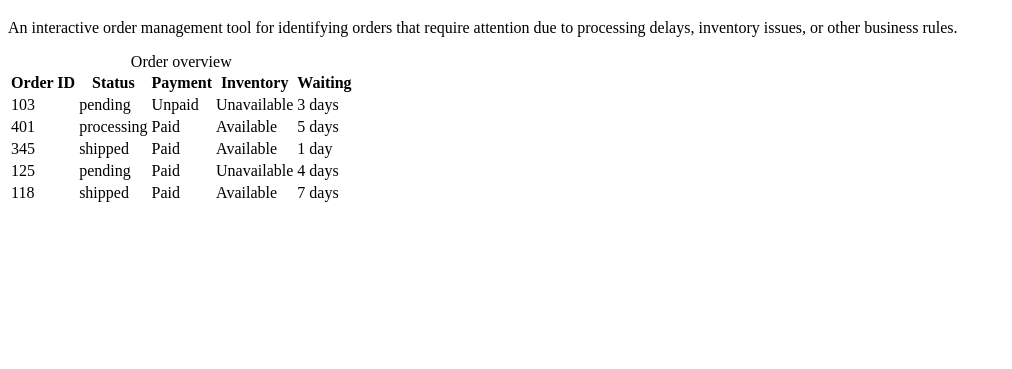
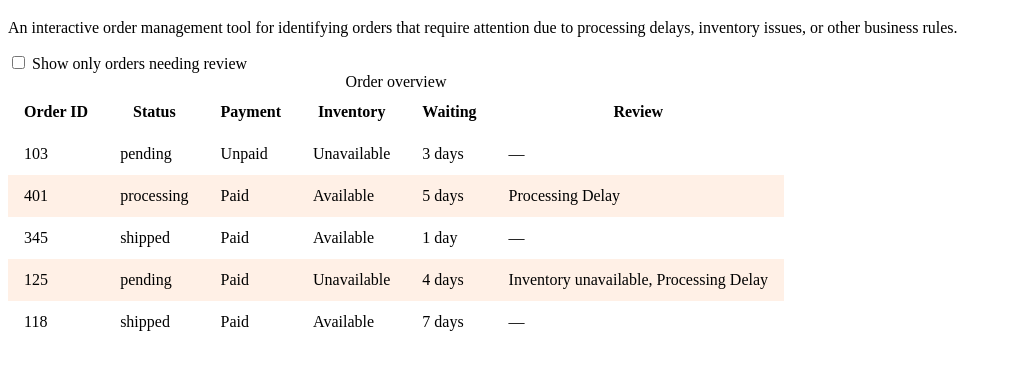
Before and after one commit to dross73/portfolio-2026, a plain HTML site: page lab/order-review.html in a window 1280 px wide. Shown: the part 61-430 px from the top of the page, without its empty margins (0-1012 px from the left). Drawn offline with Linux system fonts and the light colour scheme.

Commit message:
Add order review filtering, styling, and JSDoc

```diff
--- /dev/null
+++ b/css/lab/order-review.css
@@ -0,0 +1,9 @@
+.needs-review {
+  background-color: #fff0e6;
+}
+table {
+  border-collapse: collapse;
+}
+th, td {
+  padding: 0.75rem 1rem;
+}
--- a/js/lab/order-review.js
+++ b/js/lab/order-review.js
@@ -1,6 +1,17 @@
+/**
+ * Represents an order in the review console.
+ *
+ * @typedef {Object} Order
+ * @property {number} id - Unique order identifier.
+ * @property {'pending'|'processing'|'shipped'} status - Current order status.
+ * @property {boolean} paid - Whether the order has been paid.
+ * @property {boolean} inventoryAvailable - Whether inventory is available.
+ * @property {number} daysWaiting - Number of days the order has been waiting.
+ */
+
 // Sample order records for testing.
+/** @type {Order[]} */
 const orders = [
-  // Your existing order objects
   {
     id: 103,
     status: 'pending',
@@ -39,46 +50,22 @@ const orders = [
 ];
 // Get the table body where the order rows will be inserted.
 const tableBody = document.querySelector('tbody');
-// Get the orders that meet our review criteria.
-const reviewOrders = getOrdersNeedingReview(orders);
 
-// Loop through all orders to build the table, including those that don't need review.
-for (const order of orders) {
-  const row = document.createElement('tr');
-  // Check whether the current order is flagged for review.
-  // THis works because both arrays reference the same order objects.
-  const needsReview = reviewOrders.includes(order);
-  const idCell = document.createElement('td');
-  const statusCell = document.createElement('td');
-  const paidCell = document.createElement('td');
-  const inventoryAvailableCell = document.createElement('td');
-  const daysWaitingCell = document.createElement('td');
+const reviewOnlyCheckbox = document.querySelector('#review-only');
 
-  console.log(order.id, needsReview);
+// Update the displayed orders when the review-only checkbox changes.
+reviewOnlyCheckbox.addEventListener('change', (event) => {
+  const ordersToDisplay = event.target.checked ? reviewOrders : orders;
+  renderOrders(ordersToDisplay);
+});
 
-  idCell.textContent = order.id;
-  row.appendChild(idCell);
-
-  statusCell.textContent = order.status;
-  row.appendChild(statusCell);
-
-  paidCell.textContent = order.paid ? 'Paid' : 'Unpaid';
-
-  row.appendChild(paidCell);
-
-  inventoryAvailableCell.textContent = order.inventoryAvailable
-    ? 'Available'
-    : 'Unavailable';
-  row.appendChild(inventoryAvailableCell);
-
-  daysWaitingCell.textContent = `${order.daysWaiting} ${order.daysWaiting === 1 ? 'day' : 'days'}`;
-
-  row.appendChild(daysWaitingCell);
-
-  tableBody.appendChild(row);
-}
-
-// Return the orders that meet the business rules for review.
+/**
+ * Identifies paid orders that are pending or processing and require review
+ * because inventory is unavailable or they have been waiting at least 3 days.
+ *
+ * @param {Order[]} orders - The list of orders to evaluate.
+ * @returns {Order[]} The order objects that meet the review criteria.
+ */
 function getOrdersNeedingReview(orders) {
   const ordersNeedingReview = [];
 
@@ -95,4 +82,84 @@ function getOrdersNeedingReview(orders) {
   }
   return ordersNeedingReview;
 }
-console.log(getOrdersNeedingReview(orders));
+
+/**
+ * Collects all applicable review reasons for an individual order.
+ * Checks for unavailable inventory and delays of 3 or more days.
+ * Does not determine whether the order qualifies for review.
+ *
+ * @param {Order} order - The order to evaluate.
+ * @returns {string[]} An array of applicable review reasons.
+ */
+function getReviewReasons(order) {
+  const reasons = [];
+  if (!order.inventoryAvailable) {
+    reasons.push('Inventory unavailable');
+  }
+  if (order.daysWaiting >= 3) {
+    reasons.push('Processing Delay');
+  }
+  return reasons;
+}
+
+// Get the orders that meet our review criteria.
+const reviewOrders = getOrdersNeedingReview(orders);
+
+/**
+ * Renders the provided orders in the HTML table.
+ * Clears existing rows before creating new ones and highlights
+ * orders that meet the review criteria.
+ *
+ * @param {Order[]} ordersToDisplay - The orders to display in the table.
+ * @returns {void} This function updates the DOM without returning a value.
+ */
+function renderOrders(ordersToDisplay) {
+  // Clear existing rows before rendering the current selection.
+  tableBody.replaceChildren();
+  // Create a table row for each order in the provided array/
+  for (const order of ordersToDisplay) {
+    const row = document.createElement('tr');
+    // Check whether the current order is flagged for review.
+    // This works because both arrays reference the same order objects.
+    const needsReview = reviewOrders.includes(order);
+    // Mark orders that require attention so they can be styled differently.
+    if (needsReview) {
+      row.classList.add('needs-review');
+    }
+    const idCell = document.createElement('td');
+    const statusCell = document.createElement('td');
+    const paidCell = document.createElement('td');
+    const inventoryAvailableCell = document.createElement('td');
+    const daysWaitingCell = document.createElement('td');
+    const reviewCell = document.createElement('td');
+
+    idCell.textContent = order.id;
+
+    statusCell.textContent = order.status;
+
+    reviewCell.textContent = needsReview
+      ? getReviewReasons(order).join(', ')
+      : '—';
+
+    paidCell.textContent = order.paid ? 'Paid' : 'Unpaid';
+
+    inventoryAvailableCell.textContent = order.inventoryAvailable
+      ? 'Available'
+      : 'Unavailable';
+
+    daysWaitingCell.textContent = `${order.daysWaiting} ${order.daysWaiting === 1 ? 'day' : 'days'}`;
+
+    // Add the cells in the same order as the table headers.
+    row.appendChild(idCell);
+    row.appendChild(statusCell);
+    row.appendChild(paidCell);
+    row.appendChild(inventoryAvailableCell);
+    row.appendChild(daysWaitingCell);
+    row.appendChild(reviewCell);
+
+    // Add the completed row to the table.
+    tableBody.appendChild(row);
+  }
+}
+
+renderOrders(orders);
--- a/lab/order-review.html
+++ b/lab/order-review.html
@@ -1,17 +1,27 @@
-<!DOCTYPE html>
+<!doctype html>
 <html lang="en">
   <head>
-  <meta charset="UTF-8">
-  <meta name="viewport" content="width=device-width, initial-scale=1.0">
+    <meta charset="UTF-8" />
+    <meta name="viewport" content="width=device-width, initial-scale=1.0" />
     <title>Order Review Console | Dan Ross</title>
+    <link rel="stylesheet" href="../css/lab/order-review.css" />
   </head>
   <body>
     <main>
       <h1>Order Review Console</h1>
-    <p>An interactive order management tool for identifying orders that require attention due to processing delays, inventory issues, or other business rules.</p>
-
+      <p>
+        An interactive order management tool for identifying orders that require
+        attention due to processing delays, inventory issues, or other business
+        rules.
+      </p>
+      <label for="review-only"
+        ><input type="checkbox" id="review-only" /> Show only orders needing
+        review
+      </label>
       <table>
-      <caption>Order overview</caption>
+        <caption>
+          Order overview
+        </caption>
         <thead>
           <tr>
             <th scope="col">Order ID</th>
@@ -19,6 +29,7 @@
             <th scope="col">Payment</th>
             <th scope="col">Inventory</th>
             <th scope="col">Waiting</th>
+            <th scope="col">Review</th>
           </tr>
         </thead>
         <tbody></tbody>
```
Lines whose indentation alone changed are shown as unchanged.
